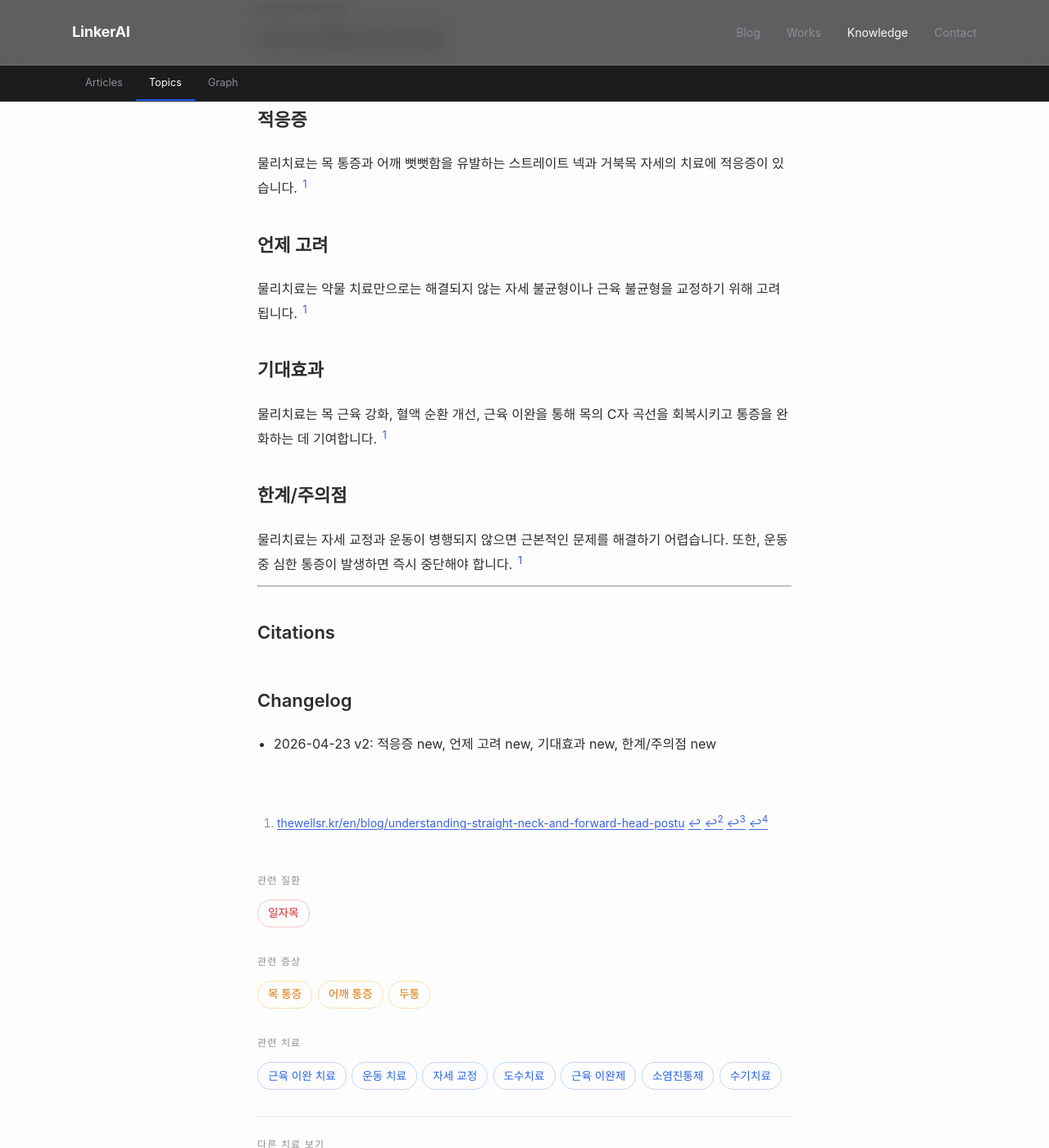
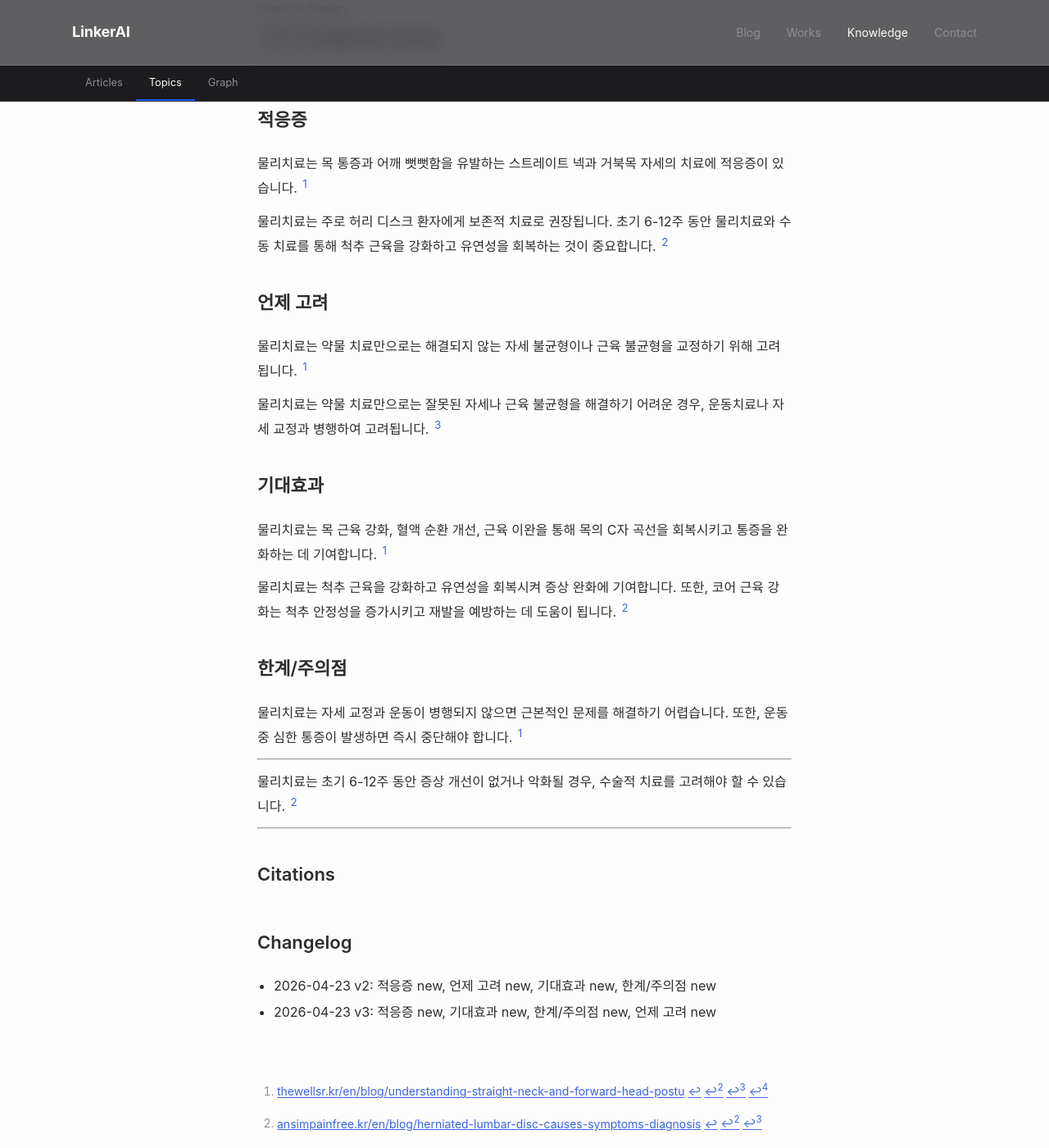
Before and after one commit to feelharmony/linkare-medical-knowledge, a Jekyll site: the page built from treatments/physical-therapy.md, in a window 1280 px wide and 1400 px high, scrolled down 310 px. Shown: the whole window at 82% size. Built offline with Jekyll 4.4.1, drawn with Linux system fonts in a browser that asks for light colours; some web fonts are replaced; some of the changed text lies outside the part shown.

Commit message:
update entity: 물리치료 (physical-therapy)

```diff
--- a/treatments/physical-therapy.md
+++ b/treatments/physical-therapy.md
@@ -7,26 +7,38 @@ title: 물리치료
 description: 신체 기능 회복을 위한 치료 방법
 title_en: physical therapy
 last_reviewed: '2026-04-23'
-source_count: 0
-version: 2
+source_count: 2
+version: 3
 ---
 ## 적응증
 물리치료는 목 통증과 어깨 뻣뻣함을 유발하는 스트레이트 넥과 거북목 자세의 치료에 적응증이 있습니다. [^1]
 
+물리치료는 주로 허리 디스크 환자에게 보존적 치료로 권장됩니다. 초기 6-12주 동안 물리치료와 수동 치료를 통해 척추 근육을 강화하고 유연성을 회복하는 것이 중요합니다. [^3]
+
 ## 언제 고려
 물리치료는 약물 치료만으로는 해결되지 않는 자세 불균형이나 근육 불균형을 교정하기 위해 고려됩니다. [^1]
 
+물리치료는 약물 치료만으로는 잘못된 자세나 근육 불균형을 해결하기 어려운 경우, 운동치료나 자세 교정과 병행하여 고려됩니다. [^2]
+
 ## 기대효과
 물리치료는 목 근육 강화, 혈액 순환 개선, 근육 이완을 통해 목의 C자 곡선을 회복시키고 통증을 완화하는 데 기여합니다. [^1]
+
+물리치료는 척추 근육을 강화하고 유연성을 회복시켜 증상 완화에 기여합니다. 또한, 코어 근육 강화는 척추 안정성을 증가시키고 재발을 예방하는 데 도움이 됩니다. [^3]
 
 ## 한계/주의점
 물리치료는 자세 교정과 운동이 병행되지 않으면 근본적인 문제를 해결하기 어렵습니다. 또한, 운동 중 심한 통증이 발생하면 즉시 중단해야 합니다. [^1]
 
 ---
 
+물리치료는 초기 6-12주 동안 증상 개선이 없거나 악화될 경우, 수술적 치료를 고려해야 할 수 있습니다. [^3]
+
+---
+
 ## Citations
 [^1]: [thewellsr.kr/en/blog/understanding-straight-neck-and-forward-head-postu](https://thewellsr.kr/en/blog/understanding-straight-neck-and-forward-head-postu)
 [^2]: [thewellsr.kr/blog/2026-04-10-308b3e30](https://thewellsr.kr/blog/2026-04-10-308b3e30)
+[^3]: [ansimpainfree.kr/en/blog/herniated-lumbar-disc-causes-symptoms-diagnosis](https://ansimpainfree.kr/en/blog/herniated-lumbar-disc-causes-symptoms-diagnosis)
 
 ## Changelog
 - 2026-04-23 v2: 적응증 new, 언제 고려 new, 기대효과 new, 한계/주의점 new
+- 2026-04-23 v3: 적응증 new, 기대효과 new, 한계/주의점 new, 언제 고려 new
```
